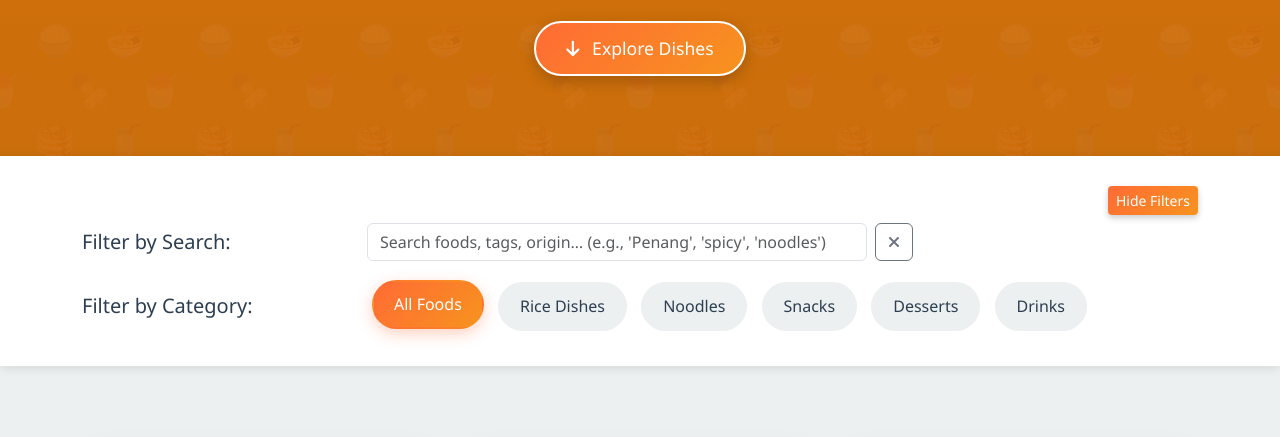
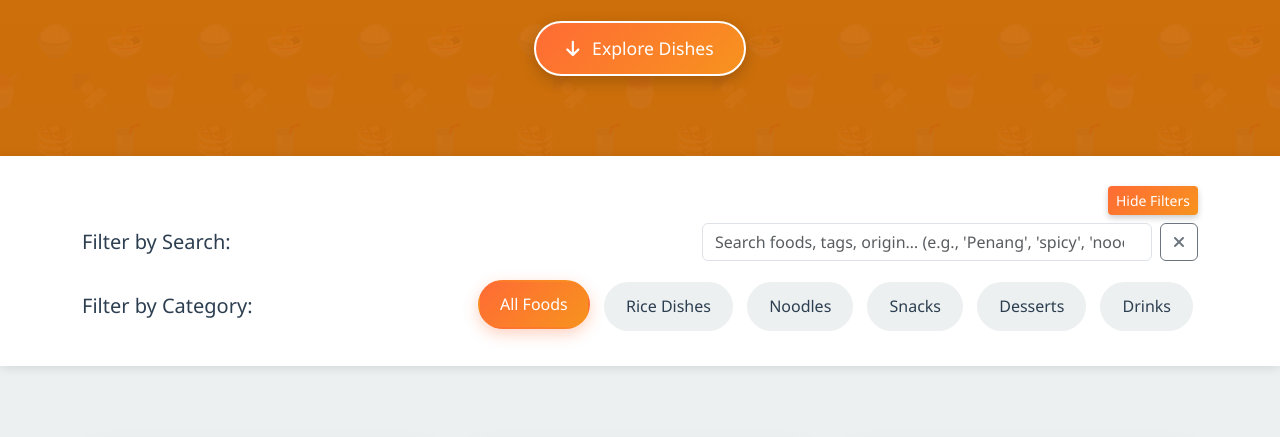
Before and after one commit to JasonToh9672/Front-End-Assignment, a plain HTML site: page malaysia.html in a window 1280 px wide. Shown: the part 363-800 px from the top of the page. Drawn offline with nearby package versions, Linux system fonts and the light colour scheme.

Commit message:
Add files via upload

```diff
--- a/malaysia.html
+++ b/malaysia.html
@@ -490,11 +490,11 @@
                     <h5 class="mb-md-0 mb-2">Filter by Search:</h5>
                 </div>
                 <div class="col-md-9">
-                    <div class="d-flex gap-2 justify-content-md-start">
+                    <div class="d-flex gap-2 justify-content-md-end">
                         <label for="searchInput" class="visually-hidden">Search Malaysian foods</label>
                         <input id="searchInput" type="search" class="form-control"
                                placeholder="Search foods, tags, origin… (e.g., 'Penang', 'spicy', 'noodles')"
-                               style="max-width: 500px;">
+                               style="max-width:450px;">
                         <button id="clearSearchBtn" class="btn btn-outline-secondary" type="button" title="Clear search">
                             <i class="fas fa-times"></i>
                         </button>
@@ -507,7 +507,7 @@
                     <h5 class="mb-md-0 mb-2">Filter by Category:</h5>
                 </div>
                 <div class="col-md-9">
-                    <div id="filterButtons">
+                    <div id="filterButtons" class="text-md-end">
                         <button class="filter-btn active" data-category="all">All Foods</button>
                         <button class="filter-btn" data-category="rice">Rice Dishes</button>
                         <button class="filter-btn" data-category="noodles">Noodles</button>
```
